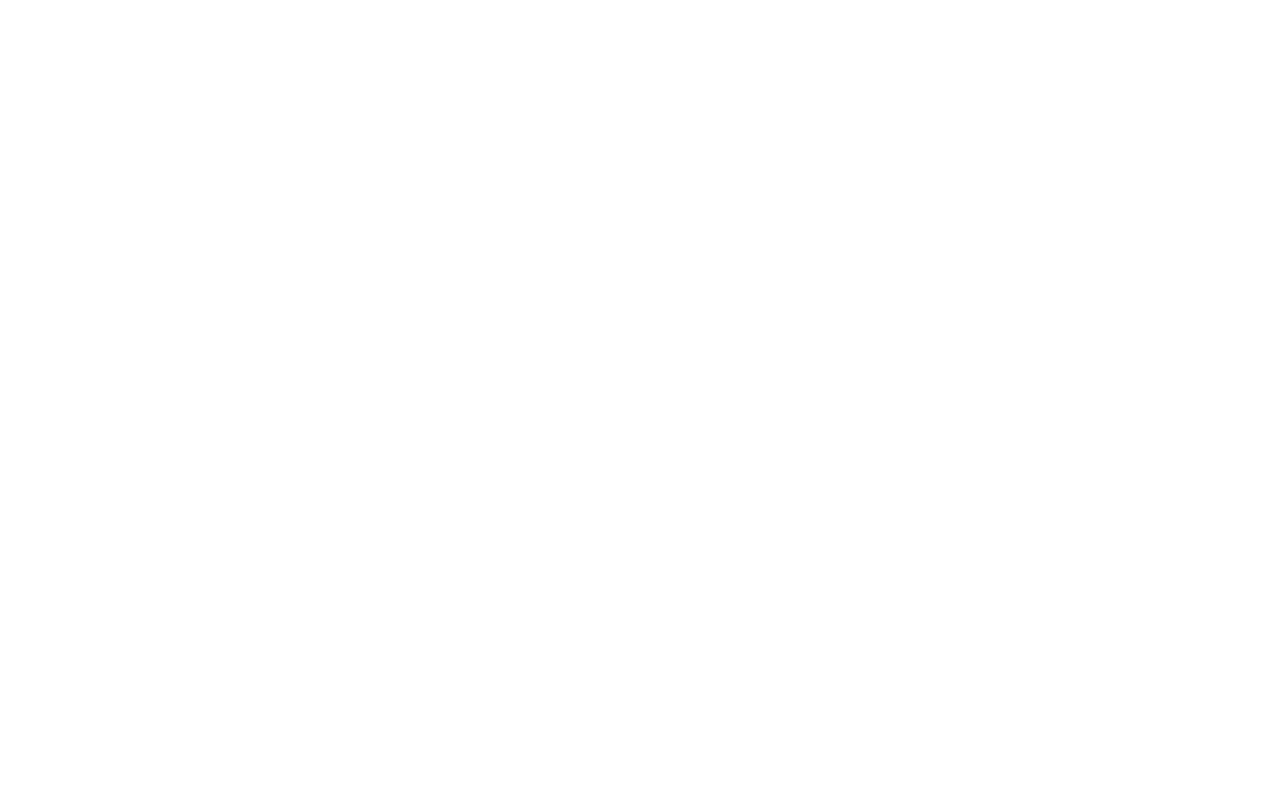
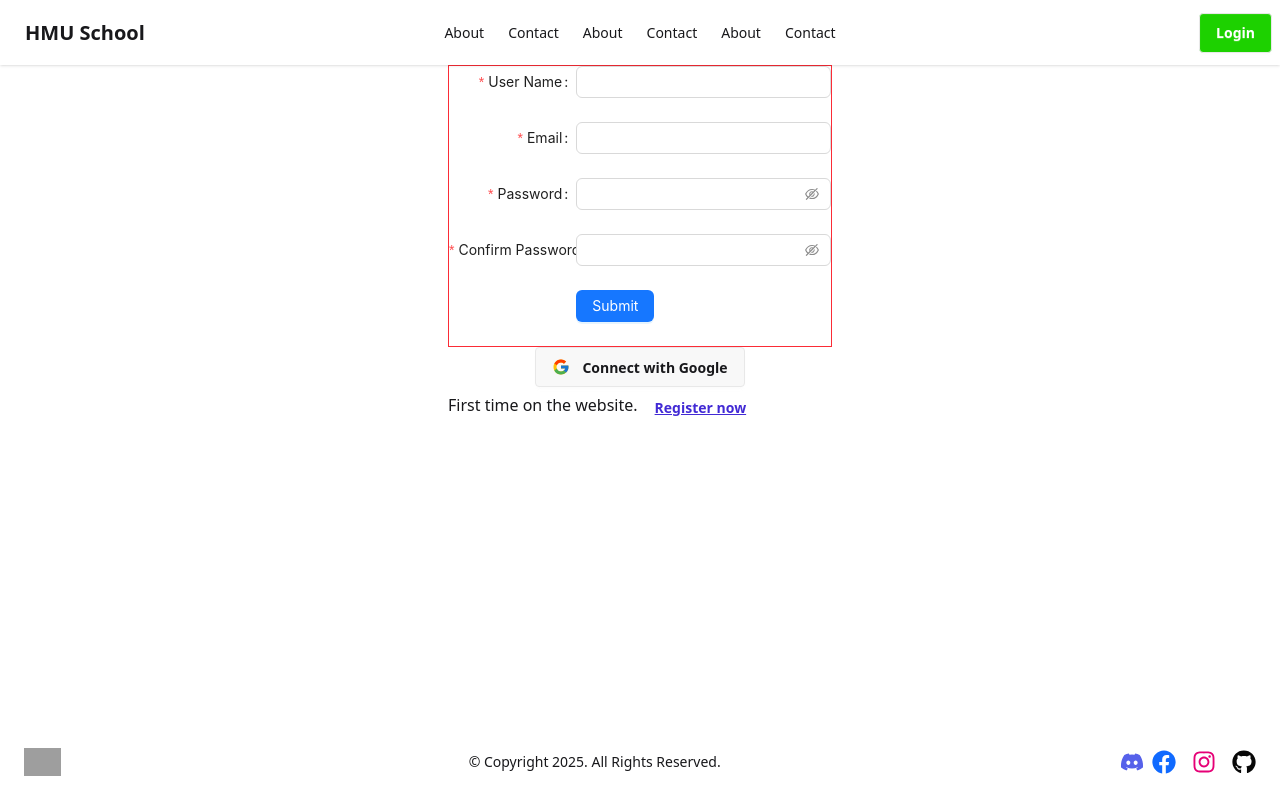
Before and after one commit to HIMU005/school_management_clilent, a React (Vite) app: page /signup in a window 1280 px wide. Before the commit this address had no page. Built offline with nearby package versions, Linux system fonts and the light colour scheme; grey boxes are pictures that could not be loaded.

Commit message:
design the login and sign up page

```diff
--- /dev/null
+++ b/src/Pages/Authentication/Login.jsx
@@ -0,0 +1,88 @@
+import { Button, Form, Input } from "antd";
+import { FcGoogle } from "react-icons/fc";
+
+import { Link } from "react-router";
+const onFinish = (values) => {
+  console.log("Success:", values);
+};
+const onFinishFailed = (errorInfo) => {
+  console.log("Failed:", errorInfo);
+};
+const Login = () => {
+  return (
+    <div className="flex justify-center flex-col max-w-96 mx-auto">
+      <Form
+        className="border border-red-500"
+        name="basic"
+        labelCol={{
+          span: 8,
+        }}
+        wrapperCol={{
+          span: 16,
+        }}
+        style={{
+          maxWidth: 600,
+        }}
+        initialValues={{
+          remember: true,
+        }}
+        onFinish={onFinish}
+        onFinishFailed={onFinishFailed}
+        autoComplete="off"
+      >
+        {/* email here  */}
+        <Form.Item
+          label="Email"
+          name="email"
+          rules={[
+            {
+              required: true,
+              message: "Please input your Email!",
+            },
+          ]}
+        >
+          <Input />
+        </Form.Item>
+
+        {/* password here  */}
+        <Form.Item
+          label="Password"
+          name="password"
+          rules={[
+            {
+              required: true,
+              message: "Please input your password!",
+            },
+          ]}
+        >
+          <Input.Password />
+        </Form.Item>
+
+        {/* <Form.Item name="remember" valuePropName="checked" label={null}>
+          <Checkbox>Remember me</Checkbox>
+        </Form.Item> */}
+
+        <Form.Item label={null}>
+          <Button type="primary" htmlType="submit">
+            Submit
+          </Button>
+        </Form.Item>
+      </Form>
+
+      <div className="flex justify-around gap-3 ">
+        <Link className="btn">
+          <FcGoogle className="text-lg mr-1.5  " /> Connect with Google
+        </Link>
+      </div>
+
+      <p>
+        First time on the website.
+        <Link to={"/signup"} className="btn btn-link  ">
+          Register now
+        </Link>
+      </p>
+    </div>
+  );
+};
+
+export default Login;
--- /dev/null
+++ b/src/Pages/Authentication/SignUp.jsx
@@ -0,0 +1,119 @@
+import { Button, Form, Input } from "antd";
+import { FcGoogle } from "react-icons/fc";
+
+import { Link } from "react-router";
+const onFinish = (values) => {
+  console.log("Success:", values);
+};
+const onFinishFailed = (errorInfo) => {
+  console.log("Failed:", errorInfo);
+};
+const SignUp = () => {
+  return (
+    <div>
+      {" "}
+      <div className="flex justify-center flex-col max-w-96 mx-auto">
+        <Form
+          className="border border-red-500"
+          name="basic"
+          labelCol={{
+            span: 8,
+          }}
+          wrapperCol={{
+            span: 16,
+          }}
+          style={{
+            maxWidth: 600,
+          }}
+          initialValues={{
+            remember: true,
+          }}
+          onFinish={onFinish}
+          onFinishFailed={onFinishFailed}
+          autoComplete="off"
+        >
+          {/* userName here  */}
+          <Form.Item
+            label="User Name"
+            name="name"
+            rules={[
+              {
+                required: true,
+                message: "Please input your Email!",
+              },
+            ]}
+          >
+            <Input />
+          </Form.Item>
+
+          {/* email here  */}
+          <Form.Item
+            label="Email"
+            name="email"
+            rules={[
+              {
+                required: true,
+                message: "Please input your Email!",
+              },
+            ]}
+          >
+            <Input />
+          </Form.Item>
+
+          {/* password here  */}
+          <Form.Item
+            label="Password"
+            name="password"
+            rules={[
+              {
+                required: true,
+                message: "Please input your password!",
+              },
+            ]}
+          >
+            <Input.Password />
+          </Form.Item>
+
+          {/* confirm password password here  */}
+          <Form.Item
+            label="Confirm Password"
+            name="confirmPassword"
+            rules={[
+              {
+                required: true,
+                message: "Please re input your password!",
+              },
+            ]}
+          >
+            <Input.Password />
+          </Form.Item>
+
+          {/* <Form.Item name="remember" valuePropName="checked" label={null}>
+      <Checkbox>Remember me</Checkbox>
+    </Form.Item> */}
+
+          <Form.Item label={null}>
+            <Button type="primary" htmlType="submit">
+              Submit
+            </Button>
+          </Form.Item>
+        </Form>
+
+        <div className="flex justify-around gap-3 ">
+          <Link className="btn">
+            <FcGoogle className="text-lg mr-1.5  " /> Connect with Google
+          </Link>
+        </div>
+
+        <p>
+          First time on the website.
+          <Link to={"/signup"} className="btn btn-link  ">
+            Register now
+          </Link>
+        </p>
+      </div>
+    </div>
+  );
+};
+
+export default SignUp;
--- a/src/components/shared/NavBar.jsx
+++ b/src/components/shared/NavBar.jsx
@@ -1,5 +1,5 @@
-import { NavLink } from "react-router";
-import Profile from "./Profile";
+import { Link, NavLink } from "react-router";
+// import Profile from "./Profile";
 
 const NavBar = () => {
   const links = (
@@ -61,7 +61,10 @@
       </div>
       <div className="navbar-end">
         {/* <a className="btn">Button</a> */}
-        <Profile />
+        {/* <Profile /> */}
+        <Link to={"/login"} className="btn bg-[#1dd100] text-white ">
+          Login
+        </Link>
       </div>
     </div>
   );
--- a/src/routes/HomeRoute.jsx
+++ b/src/routes/HomeRoute.jsx
@@ -1,8 +1,10 @@
 import { Route, Routes } from "react-router";
 import Home from "../Home";
+import Root from "../layout/Root";
+import Login from "../Pages/Authentication/Login";
+import SignUp from "../Pages/Authentication/SignUp";
 import About from "../Pages/Home/About";
 import Contact from "../Pages/Home/Contact";
-import Root from "../layout/Root";
 
 const HomeRoute = () => {
   return (
@@ -11,6 +13,8 @@
         <Route index element={<Home />} />
         <Route path="/about" element={<About />} />
         <Route path="/contact" element={<Contact />} />
+        <Route path="/login" element={<Login />} />
+        <Route path="/signup" element={<SignUp />} />
       </Route>
     </Routes>
   );
```
